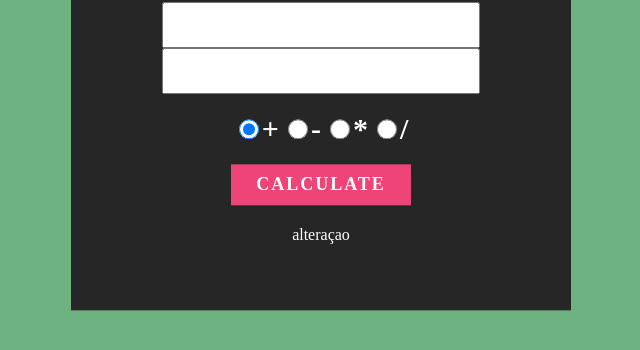
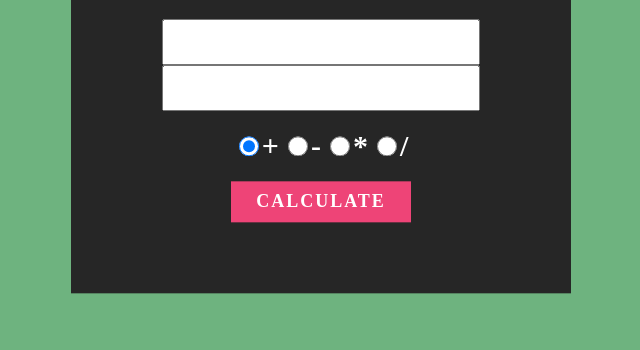
Before and after one commit to car-ferreira/simple-calculator, a plain HTML site: page index.html in a window 1280 px wide. Shown: the part 312-662 px from the top of the page, without its empty margins (319-959 px from the left). Drawn offline with Linux system fonts and the light colour scheme.

Commit message:
simple-calculator

```diff
--- a/index.html
+++ b/index.html
@@ -13,7 +13,6 @@
 		<br>
 		<button onclick="outcome()" type="button">calculate</button>
 		<h1 id="resultArea"></h1>
-		<p>alteraçao</p>
 	</div>
 	<script src="index.js">
 	</script>
--- a/index.js
+++ b/index.js
@@ -18,4 +18,3 @@ function outcome(){
 
 
 }
-//teste
```
